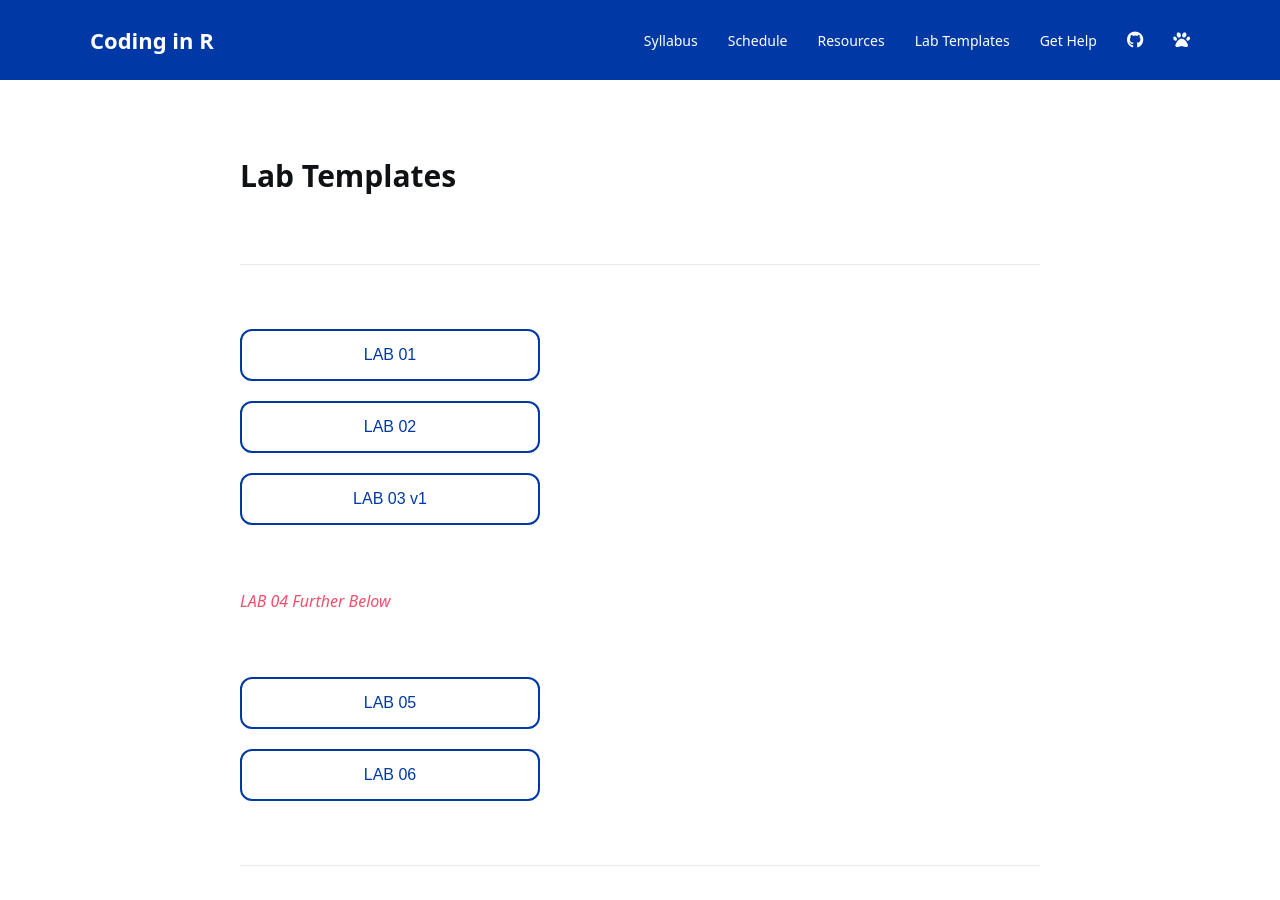
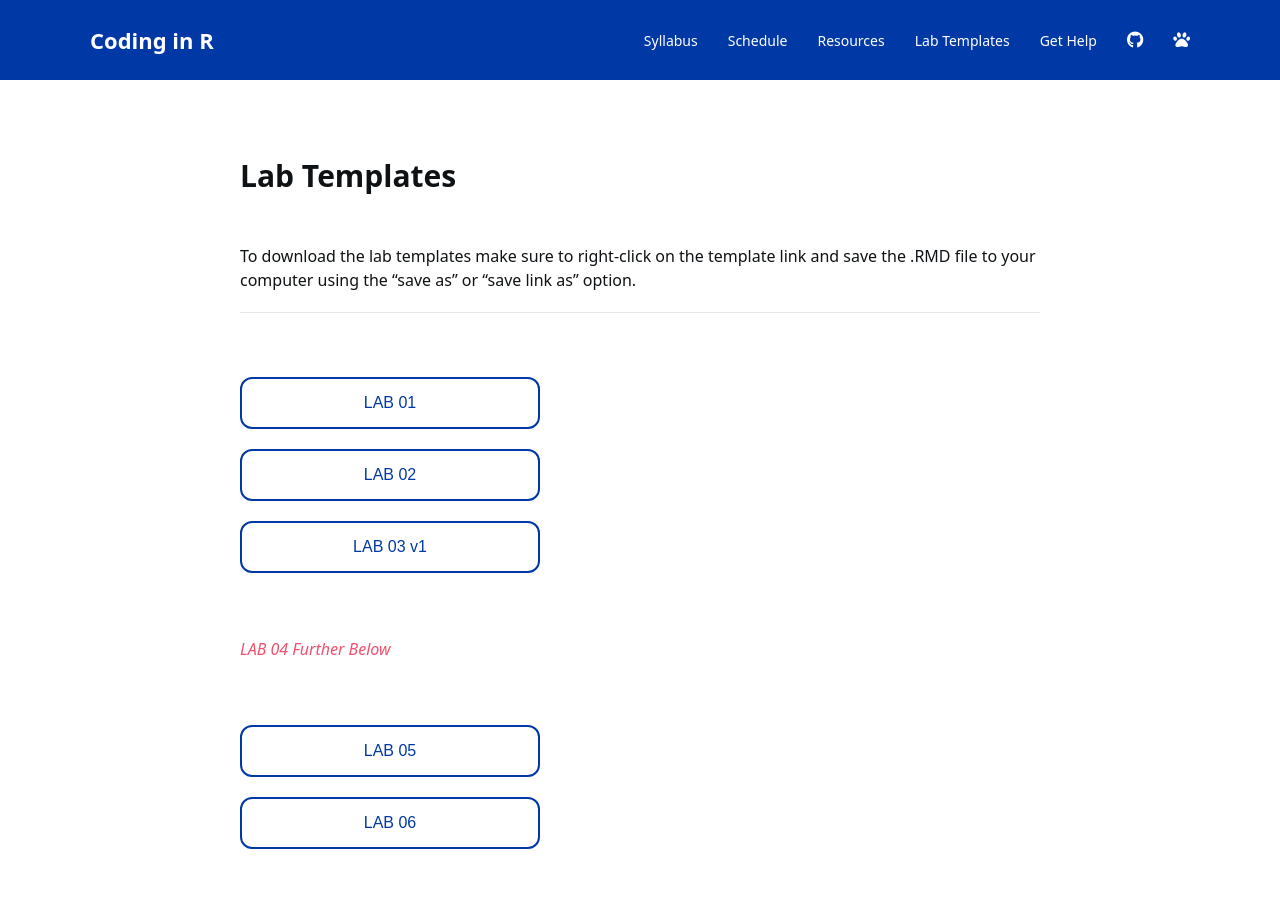
Before and after one commit to lalmada1/Coding-in-R, a Jekyll site: the page built from templates.md, in a window 1280 px wide and 900 px high. Built offline with Jekyll 4.4.1, drawn with Linux system fonts in a browser that asks for light colours; nearby versions of some CDN libraries; a style sheet for code colours, icons or effects is not loaded.

Commit message:
Update templates.md

```diff
--- a/templates.md
+++ b/templates.md
@@ -12,6 +12,7 @@ layout: default
 # Lab Templates
 
 <br>
+To download the lab templates make sure to right-click on the template link and save the .RMD file to your computer using the "save as" or "save link as" option.
 <hr>
 <br>
 
```
